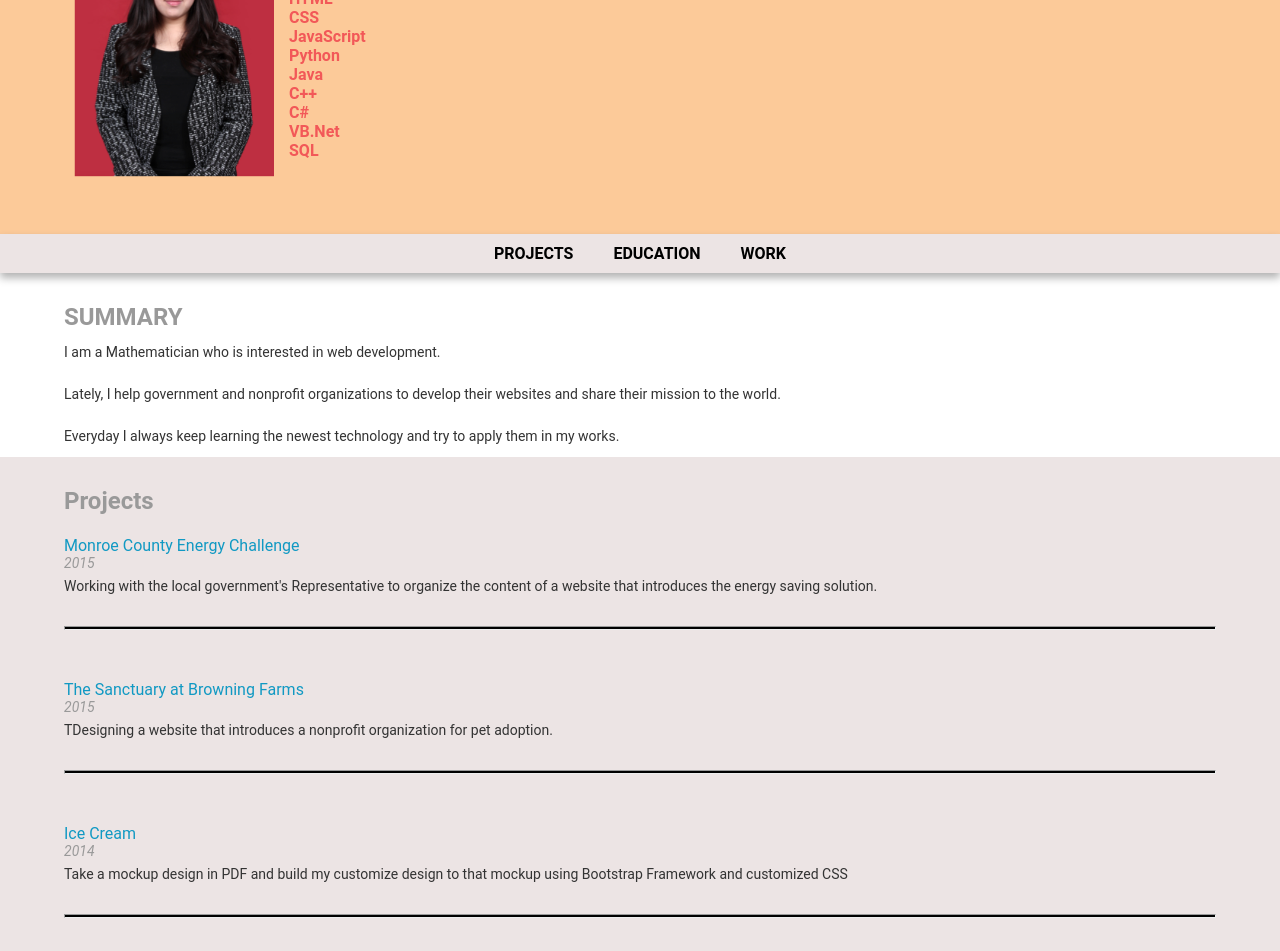
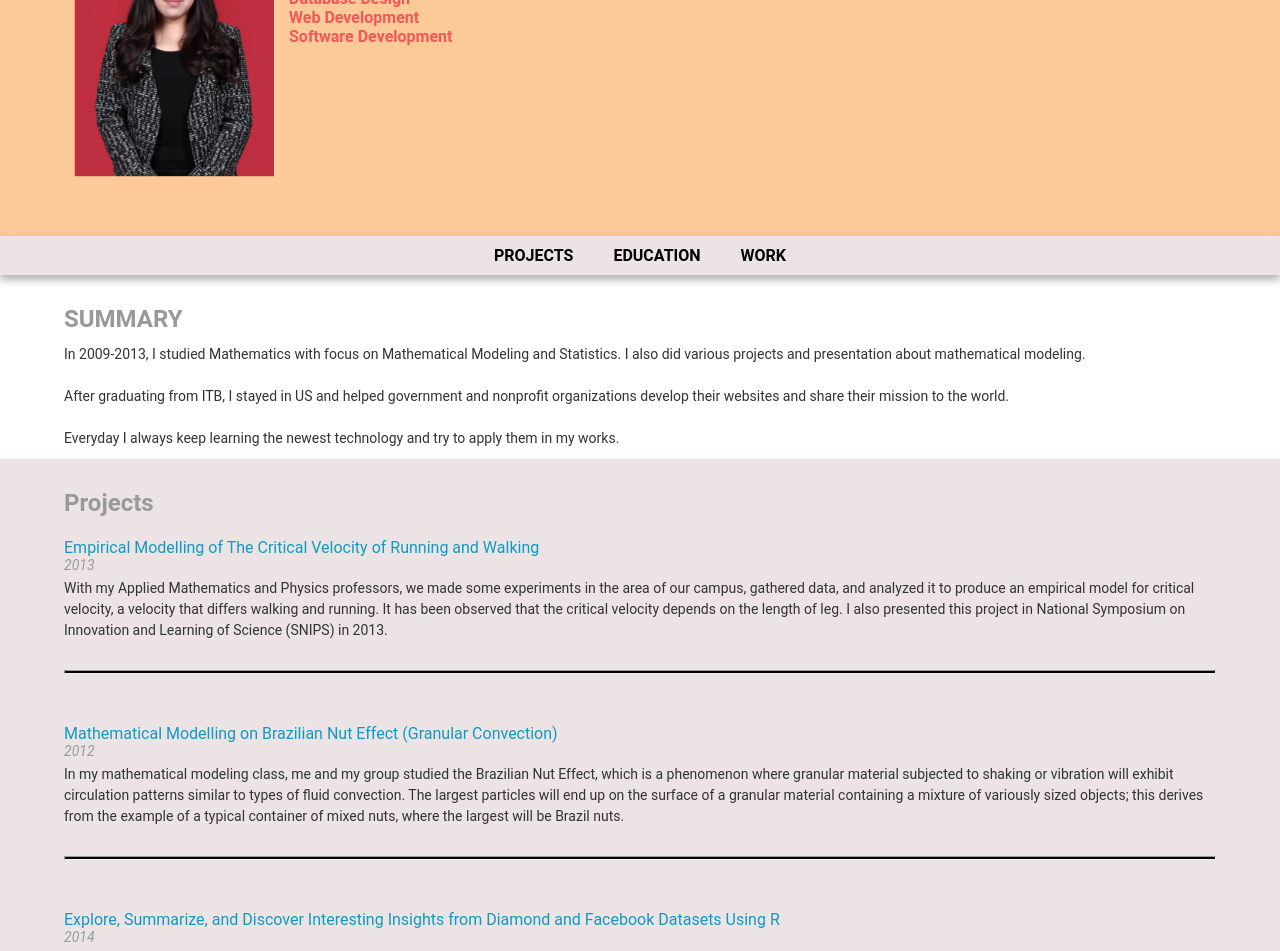
Before and after one commit to gracesuhendra/resume, a plain HTML site: page index.html in a window 1280 px wide. Shown: the part 269-1220 px from the top of the page. Drawn offline with Linux system fonts and the light colour scheme; some packages are replaced by stand-ins of ours.

Commit message:
change some contents

```diff
--- a/css/style.css
+++ b/css/style.css
@@ -121,6 +121,7 @@ a {
 /* TODO: Replace with image later */
 #header {
   background-color: #484848;
+  padding-bottom: 180px;
 }
 
 .flex-box {
--- a/js/resumeBuilder.js
+++ b/js/resumeBuilder.js
@@ -11,7 +11,7 @@ var bio = {
 	"location": "Jakarta, Indonesia"
   },
   "skills": [
-    "Mathematics", "Statistics", "HTML", "CSS", "JavaScript", "Python", "Java", "C++", "C#", "VB.Net", "SQL"
+    "Mathematical Modeling", "Statistics", "Database Design", "Web Development", "Software Development"
   ],
   "bioPic": "images/me.jpg"
 }
@@ -55,7 +55,7 @@ bio.display = function() {
   }
 }
 
-var des = "I am a Mathematician who is interested in web development.<br><br>Lately, I help government and nonprofit organizations to develop their websites and share their mission to the world.<br/><br/>Everyday I always keep learning the newest technology and try to apply them in my works.";
+var des = "In 2009-2013, I studied Mathematics with focus on Mathematical Modeling and Statistics. I also did various projects and presentation about mathematical modeling.<br><br>After graduating from ITB, I stayed in US and helped government and nonprofit organizations develop their websites and share their mission to the world.<br/><br/>Everyday I always keep learning the newest technology and try to apply them in my works.";
 
 var summary = {
   "description": des,
@@ -124,6 +124,27 @@ work.display = function() {
 //create projects object
 var projects = {
   "portfolios": [
+    {
+      "title": "Empirical Modelling of The Critical Velocity of Running and Walking",
+      "url": "pdf/snips2013.pdf",
+      "dates": "2013",
+      "description": "With my Applied Mathematics and Physics professors, we made some experiments in the area of our campus, gathered data, and analyzed it to produce an empirical model for critical velocity, a velocity that differs walking and running. It has been observed that the critical velocity depends on the length of leg. I also presented this project in National Symposium on Innovation and Learning of Science (SNIPS) in 2013.",
+      "images": []
+    },
+    {
+      "title": "Mathematical Modelling on Brazilian Nut Effect (Granular Convection)",
+      "url": "pdf/bne.pdf",
+      "dates": "2012",
+      "description": "In my mathematical modeling class, me and my group studied the Brazilian Nut Effect, which is a phenomenon where granular material subjected to shaking or vibration will exhibit circulation patterns similar to types of fluid convection. The largest particles will end up on the surface of a granular material containing a mixture of variously sized objects; this derives from the example of a typical container of mixed nuts, where the largest will be Brazil nuts.",
+      "images": []
+    },
+    {
+      "title": "Explore, Summarize, and Discover Interesting Insights from Diamond and Facebook Datasets Using R",
+      "url": "",
+      "dates": "2014",
+      "description": "Perform EDA (Exploratory Data Analysis) to explore simulated Facebook user data and the diamonds data set. Creating a RMD file that uncovers the patterns, anomalies and relationships of the data set using R.",
+      "images": ["images/image1.png", "images/image2.png"]
+    },
     {
       "title": "Monroe County Energy Challenge",
       "url": "http://gracesuhendra.github.io/moco/",
@@ -217,6 +238,12 @@ var education = {
   ],
   "onlineCourses": [
     {
+      "title": "Data Analysis with R",
+      "school": "Udacity",
+      "dates": 2014,
+      "URL": "https://www.udacity.com/course/data-analysis-with-r--ud651"
+    },
+    {
       "title": "Introduction to Computer Science",
       "school": "Udacity",
       "dates": 2014,
@@ -282,10 +309,6 @@ education.display = function() {
     var formattedOnlineDates = HTMLonlineDates.replace("%data%", education.onlineCourses[course].dates);
     $(".online-entry:last").append(formattedOnlineDates);
 
-    var formattedOnlineURL = HTMLonlineURL.replace("%data%", education.onlineCourses[course].URL);
-    formattedOnlineURL = formattedOnlineURL.replace("%url%", education.onlineCourses[course].URL);
-	$(".online-entry:last").append(formattedOnlineURL);
-
     $(".online-entry:last").append("<br><div><hr class='section-hr'></div>");
   }
 }
```
Also changed, not shown: images/image1.png (added), images/image2.png (added), 2 other files.
